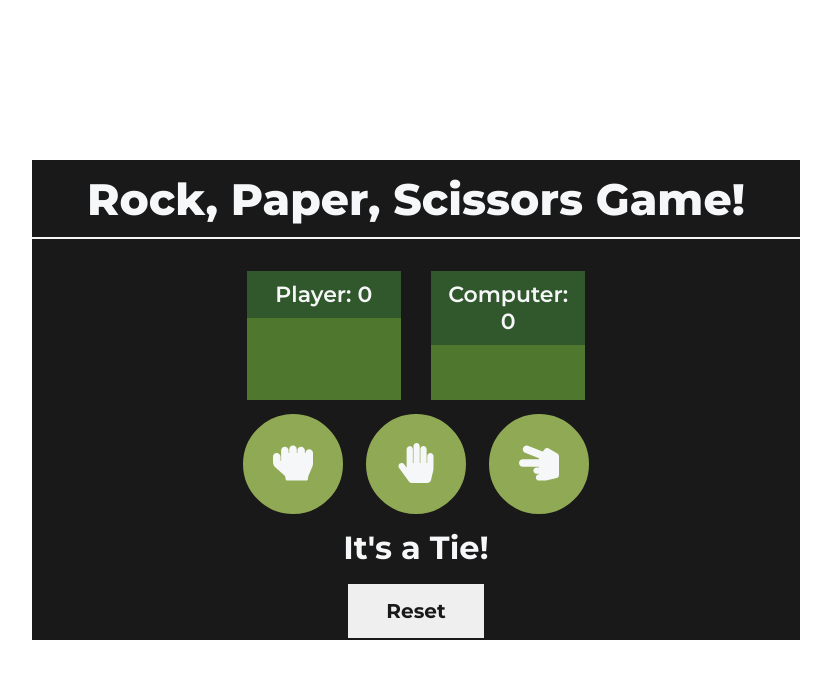
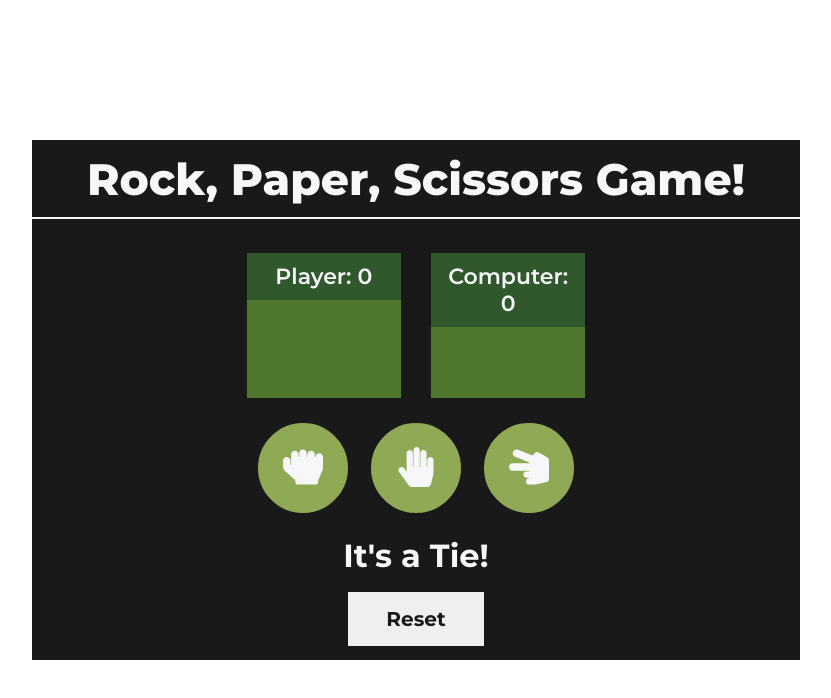
Before and after one commit to ezgsnyrt/rock-paper-scissors-game, a React (Create React App) app: page / in a window 1280 px wide. Shown: the top 698 px of the page, without its empty margins (224-1055 px from the left). Built offline with nearby package versions, Linux system fonts and the light colour scheme.

Commit message:
make some changes in the general css

```diff
--- a/src/App.css
+++ b/src/App.css
@@ -14,7 +14,7 @@
 
 .inner-container {
   width: 60%;
-  height: 60%;
+  height: 65%;
   display: flex;
   flex-direction: column;
   text-align: center;
@@ -38,6 +38,10 @@
   display: flex;
   justify-content: center;
   align-items: center;
+}
+
+.action {
+  padding: 10px 10px;
 }
 
 .player {
@@ -67,8 +71,8 @@
 }
 
 .move-btn {
-  width: 100px;
-  height: 100px;
+  width: 90px;
+  height: 90px;
   border-radius: 50%;
   border: 3px solid #90a955;
   margin: 1.5%;
```
